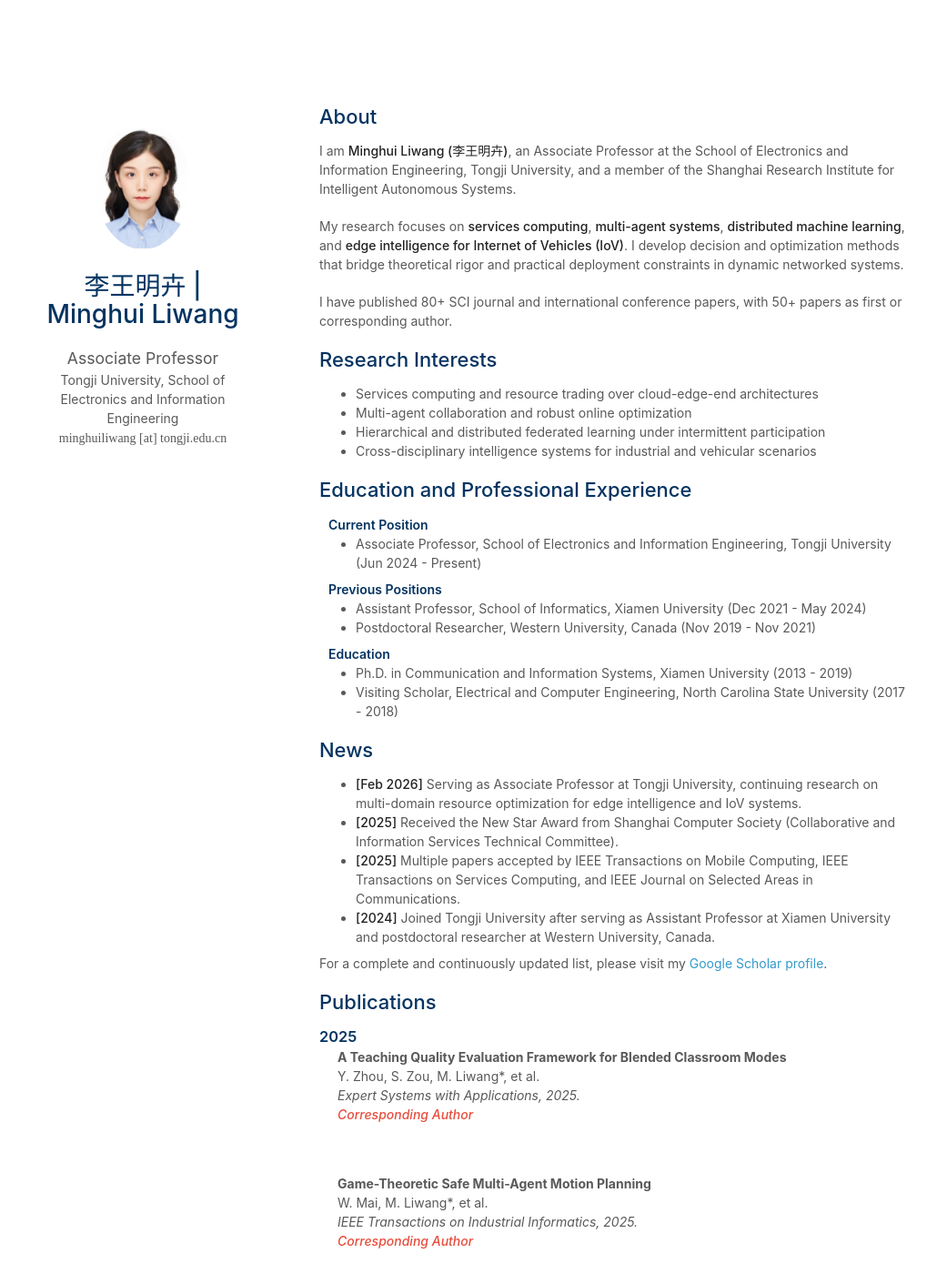
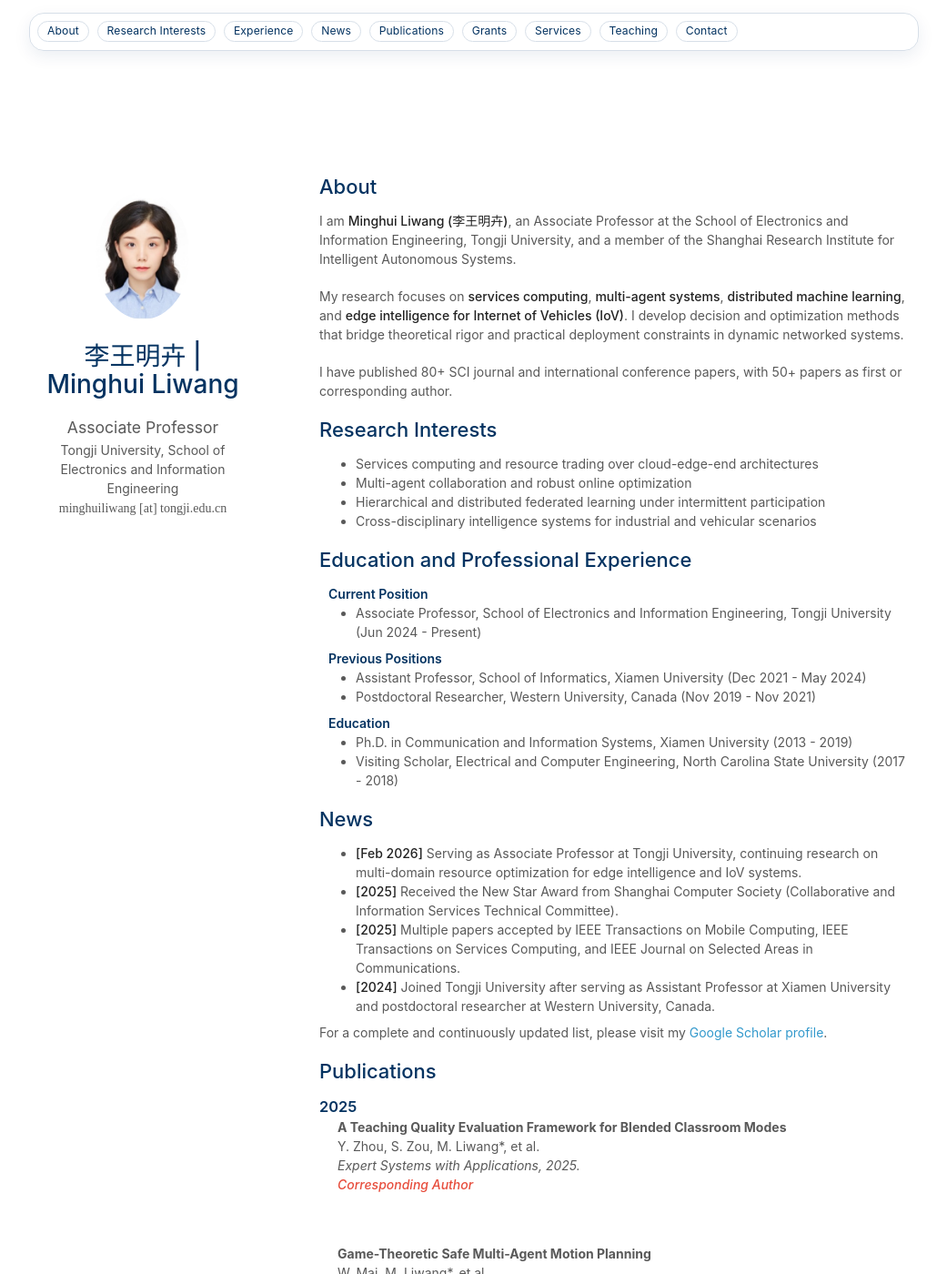
Before and after one commit to UnbelievableGBS/minghuilw.github, a Jekyll site: the page built from index.md, in a window 1280 px wide and 1400 px high. Shown: the whole window at 91% size, without its empty margins (119-1160 px from the left). Built offline with Jekyll 4.4.1, drawn with Linux system fonts in a browser that asks for light colours; a style sheet for code colours, icons or effects is not loaded; our own code applies the rules of GitHub Pages for plain Markdown files.

Commit message:
Make top nav fixed and keep responsive offsets

```diff
--- a/_layouts/homepage.html
+++ b/_layouts/homepage.html
@@ -36,6 +36,17 @@
 
   </head>
   <body>
+    <nav class="top-navbar" aria-label="Section navigation">
+      <a href="#about">About</a>
+      <a href="#research-interests">Research Interests</a>
+      <a href="#education-and-professional-experience">Experience</a>
+      <a href="#news">News</a>
+      <a href="#publications">Publications</a>
+      <a href="#selected-grants-and-awards">Grants</a>
+      <a href="#services">Services</a>
+      <a href="#teaching-and-mentorship">Teaching</a>
+      <a href="#contact">Contact</a>
+    </nav>
     <div class="wrapper">
       <header>
 
--- a/_sass/minimal-light-no-dark-mode.scss
+++ b/_sass/minimal-light-no-dark-mode.scss
@@ -234,7 +234,47 @@ a:hover small {
 
 .wrapper {
   width:960px;
-  margin:0 auto;
+  margin:4.8rem auto 0;
+}
+
+.top-navbar {
+  position:fixed;
+  top:0.9rem;
+  left:50%;
+  transform:translateX(-50%);
+  width:min(960px, calc(100vw - 30px));
+  padding:0.45rem 0.5rem 0.55rem;
+  border:1px solid #d7dfe8;
+  border-radius:16px;
+  background:rgba(255, 255, 255, 0.95);
+  box-shadow:0 6px 18px rgba(4, 51, 97, 0.08);
+  backdrop-filter:blur(8px);
+  display:flex;
+  flex-wrap:wrap;
+  gap:0.4rem 0.55rem;
+  z-index:1000;
+}
+
+.top-navbar a {
+  display:inline-block;
+  color:#043361;
+  border:1px solid #d7dfe8;
+  border-radius:999px;
+  padding:0.22rem 0.62rem;
+  font-size:0.76rem;
+  letter-spacing:0.01em;
+  line-height:1.2;
+}
+
+.top-navbar a:hover {
+  color:#043361;
+  border-color:#8eb4d1;
+  background-color:#eef5fb;
+}
+
+section h2,
+section h3 {
+  scroll-margin-top:5.6rem;
 }
 
 blockquote {
@@ -380,6 +420,19 @@ footer {
 }
 
 @media print, screen and (max-width: 960px) {
+  .top-navbar {
+    top:0.55rem;
+    width:calc(100vw - 30px);
+    padding:0.35rem 0.4rem 0.45rem;
+    gap:0.3rem 0.4rem;
+    flex-wrap:nowrap;
+    overflow-x:auto;
+    -webkit-overflow-scrolling:touch;
+  }
+
+  .top-navbar a {
+    flex:0 0 auto;
+  }
 
   .pub-row {
   display: flex;
@@ -387,7 +440,7 @@ footer {
 
   div.wrapper {
     width:auto;
-    margin:0;
+    margin:4.5rem 0 0;
   }
 
 
@@ -458,6 +511,9 @@ footer {
 }
 
 @media print, screen and (max-width: 480px) {
+  .top-navbar a {
+    font-size:0.7rem;
+  }
 
   .pub-row {
     display: block;
@@ -491,6 +547,14 @@ footer {
 }
 
 @media print {
+  .top-navbar {
+    display:none;
+  }
+
+  .wrapper {
+    margin:0 auto;
+  }
+
   body {
     padding:0.4in;
     font-size:12pt;
--- a/_sass/minimal-light.scss
+++ b/_sass/minimal-light.scss
@@ -297,7 +297,66 @@ a:hover small {
 
 .wrapper {
   width:960px;
-  margin:0 auto;
+  margin:4.8rem auto 0;
+}
+
+.top-navbar {
+  position:fixed;
+  top:0.9rem;
+  left:50%;
+  transform:translateX(-50%);
+  width:min(960px, calc(100vw - 30px));
+  padding:0.45rem 0.5rem 0.55rem;
+  border:1px solid #d7dfe8;
+  border-radius:16px;
+  background:rgba(255, 255, 255, 0.95);
+  box-shadow:0 6px 18px rgba(4, 51, 97, 0.08);
+  backdrop-filter:blur(8px);
+  display:flex;
+  flex-wrap:wrap;
+  gap:0.4rem 0.55rem;
+  z-index:1000;
+}
+
+.top-navbar a {
+  display:inline-block;
+  color:#043361;
+  border:1px solid #d7dfe8;
+  border-radius:999px;
+  padding:0.22rem 0.62rem;
+  font-size:0.76rem;
+  letter-spacing:0.01em;
+  line-height:1.2;
+}
+
+.top-navbar a:hover {
+  color:#043361;
+  border-color:#8eb4d1;
+  background-color:#eef5fb;
+}
+
+@media (prefers-color-scheme: dark) {
+  .top-navbar {
+    border-color:#2e4154;
+    background:rgba(21, 27, 35, 0.92);
+    box-shadow:0 8px 20px rgba(0, 0, 0, 0.3);
+  }
+
+  .top-navbar a {
+    color:rgb(62, 183, 240);
+    border-color:#2e4154;
+  }
+
+  .top-navbar a:hover {
+    color:#b4e8ff;
+    border-color:#3f6b8f;
+    background-color:#1d2f40;
+  }
+}
+
+section h2,
+section h3 {
+  scroll-margin-top:5.6rem;
 }
 
 blockquote {
@@ -459,6 +518,19 @@ footer {
 }
 
 @media print, screen and (max-width: 960px) {
+  .top-navbar {
+    top:0.55rem;
+    width:calc(100vw - 30px);
+    padding:0.35rem 0.4rem 0.45rem;
+    gap:0.3rem 0.4rem;
+    flex-wrap:nowrap;
+    overflow-x:auto;
+    -webkit-overflow-scrolling:touch;
+  }
+
+  .top-navbar a {
+    flex:0 0 auto;
+  }
 
   .pub-row {
   display: flex;
@@ -466,7 +538,7 @@ footer {
 
   div.wrapper {
     width:auto;
-    margin:0;
+    margin:4.5rem 0 0;
   }
 
 
@@ -537,6 +609,9 @@ footer {
 }
 
 @media print, screen and (max-width: 480px) {
+  .top-navbar a {
+    font-size:0.7rem;
+  }
 
   .pub-row {
     display: block;
@@ -570,6 +645,14 @@ footer {
 }
 
 @media print {
+  .top-navbar {
+    display:none;
+  }
+
+  .wrapper {
+    margin:0 auto;
+  }
+
   body {
     padding:0.4in;
     font-size:12pt;
```
